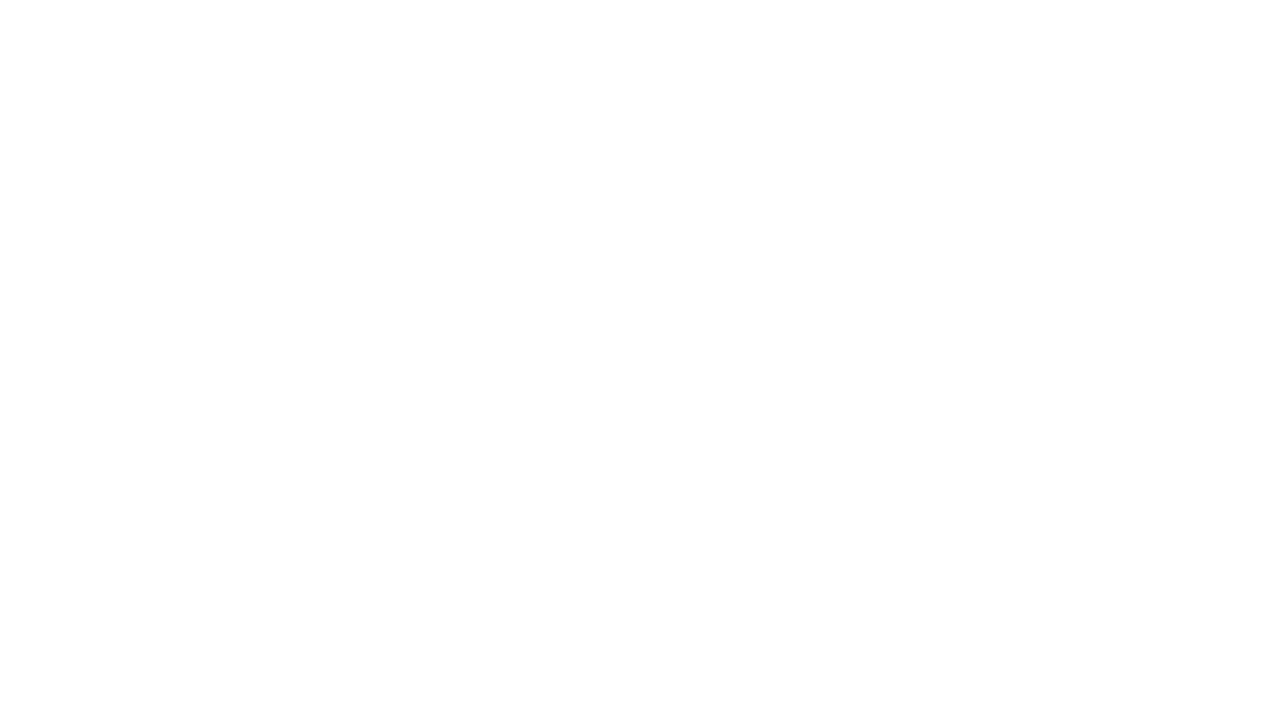
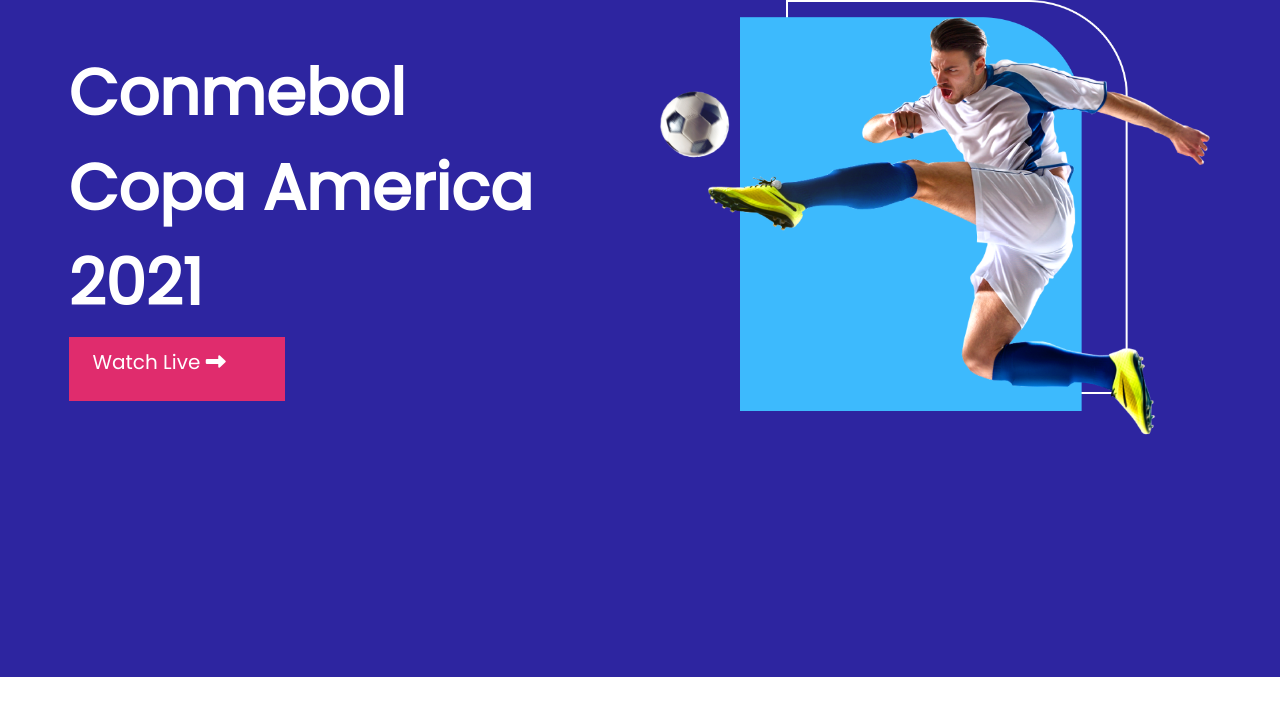
Before and after one commit to MdAbdulKayumKhan/responsive-football, a plain HTML site: page index.html in a window 1280 px wide. Drawn offline with Linux system fonts and the light colour scheme.

Commit message:
copa section added

```diff
--- a/index.html
+++ b/index.html
@@ -6,15 +6,30 @@
     <meta http-equiv="X-UA-Compatible" content="IE=edge">
     <meta name="viewport" content="width=device-width, initial-scale=1.0">
     <title>Responsive-Football</title>
-    <!-- Add font awesome kit's  -->
+    <!-- Add font awesome kit's -->
     <script src="https://kit.fontawesome.com/c4857f314a.js" crossorigin="anonymous"></script>
+    <link rel="stylesheet" href="styles/style.css">
 </head>
 
 <body>
     <header>
         <nav></nav>
+        <section class="copa-america-poster">
+            <div class="tournament">
+                <div class="tournament-title">
+                    <h1>Conmebol Copa America 2021</h1>
+                    <a href="">Watch Live <i class="fas fa-long-arrow-alt-right"></i></a>
+                </div>
+                <div class="tournament-thumbnail">
+                    <img src="images/banner.png" alt="">
+                </div>
+            </div>
+
+        </section>
+
     </header>
     <main>
+
 
     </main>
     <footer>
--- a/styles/style.css
+++ b/styles/style.css
@@ -1,7 +1,61 @@
 /* fonts */
 @import url('https://fonts.googleapis.com/css2?family=Poppins&display=swap');
 
-/* Utilities */
-body{
+/* Common styles or  Utilities */
+*{
     font-family: 'Poppins', sans-serif;
+    margin: 0;
+    padding: 0;
+
 }
+.container{
+    width: 1440px;
+}
+
+/* header styles */
+.copa-america-poster{
+    height: 677px;
+    background-color: #2D25A0;
+}
+.tournament{
+    display: flex;
+    justify-content: center;
+    align-items: center;
+}
+.tournament-title{
+    display: flex;
+    flex-direction: column;
+    align-items: flex-start;
+    row-gap: 62px;
+
+}
+.tournament-title h1{
+    width: 485px;
+    height: 230px;
+    margin-right: 102px;
+    font-size: 64px;
+    font-weight: 700;
+    color: white;
+
+
+}
+.tournament-title a{
+    width: 168px;
+    height: 44px;
+    background-color: #E02C6D;
+    font-size: 20px;
+    font-weight: 500;
+    text-decoration: none;
+    color: white;
+    Padding: 10px 24px 10px 24px;
+
+}
+/* add animation */
+.tournament-thumbnail img:hover{
+    transition: transform 5s;
+    transform: rotate(30deg) scale(1.3);
+}
+.tournament-thumbnail img{
+    width: 556px;
+    height: 438px;
+}
```
